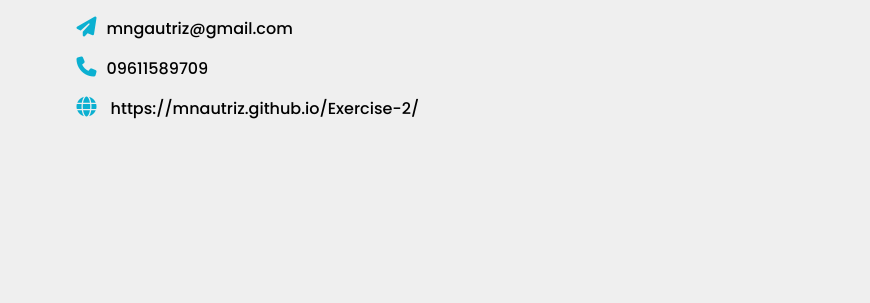
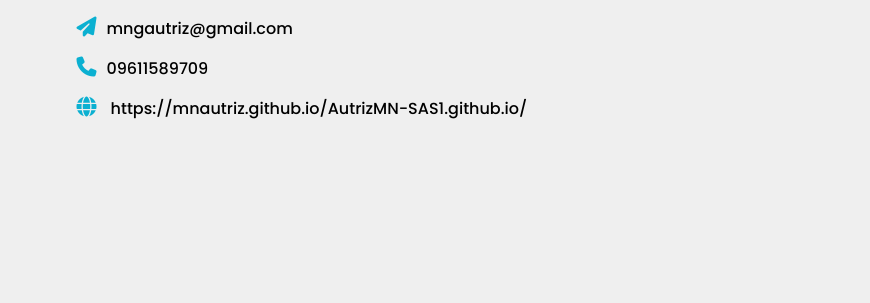
Before and after one commit to MNAutriz/AutrizMN-SAS1.github.io, a plain HTML site: page index.html in a window 1280 px wide. Shown: the part 9794-10097 px from the top of the page, 410-1280 px from the left. Drawn offline with Linux system fonts and the light colour scheme.

Commit message:
Add files via upload

```diff
--- a/index.html
+++ b/index.html
@@ -340,7 +340,7 @@
                 <p> <i class="fa fa-map-marker"> </i>#363, Purok 8, Brgy. San Agustin, Trece Martires, Cavite </p>
                 <p> <i class="fa fa-paper-plane"> </i>mngautriz@gmail.com </p>
                 <p> <i class="fa fa-phone"> </i>09611589709 </p>
-                <p> <i class="fa-solid fa-globe"></i> https://mnautriz.github.io/Exercise-2/ </p>
+                <p> <i class="fa-solid fa-globe"></i> https://mnautriz.github.io/AutrizMN-SAS1.github.io/ </p>
             </div>
         </div>
 
```
